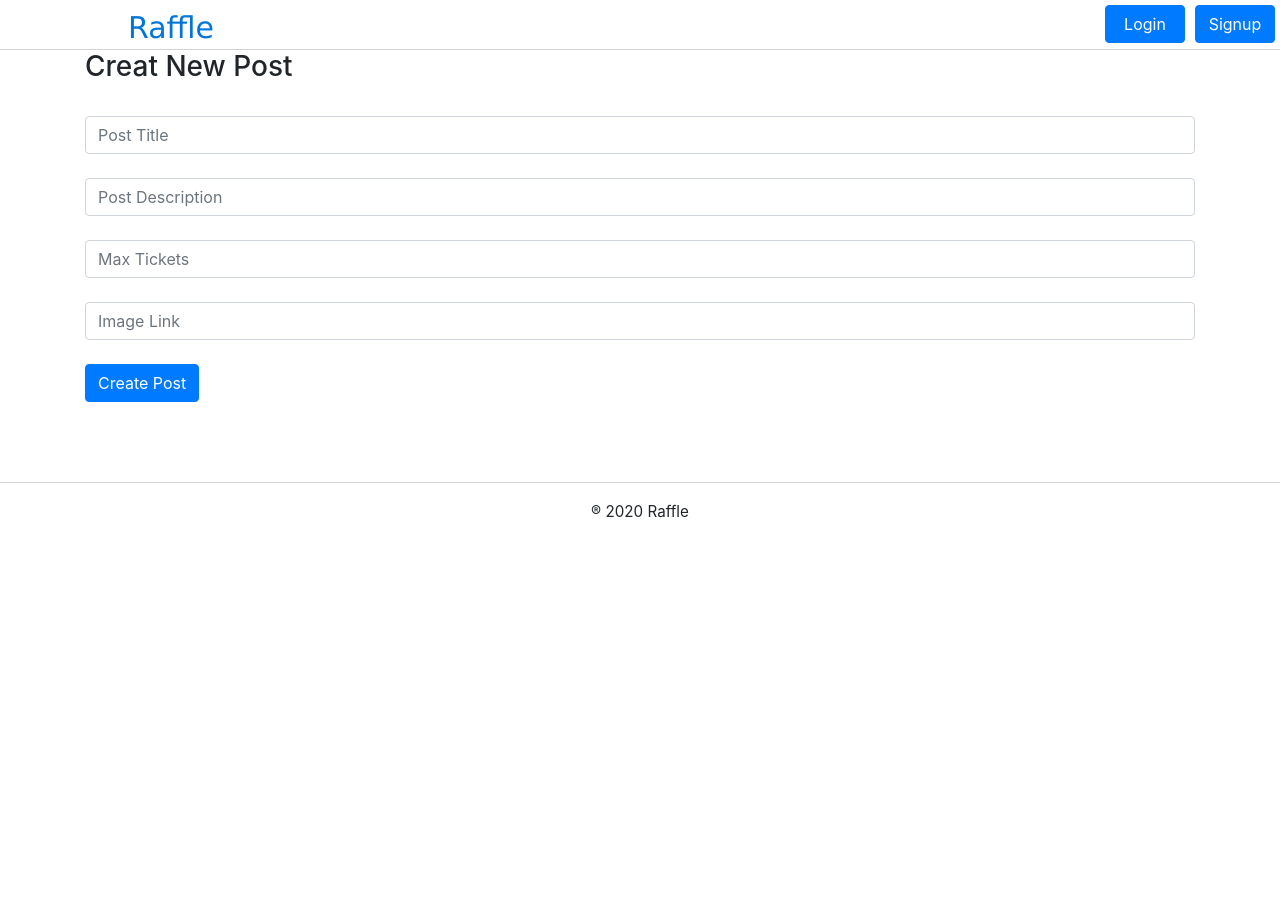
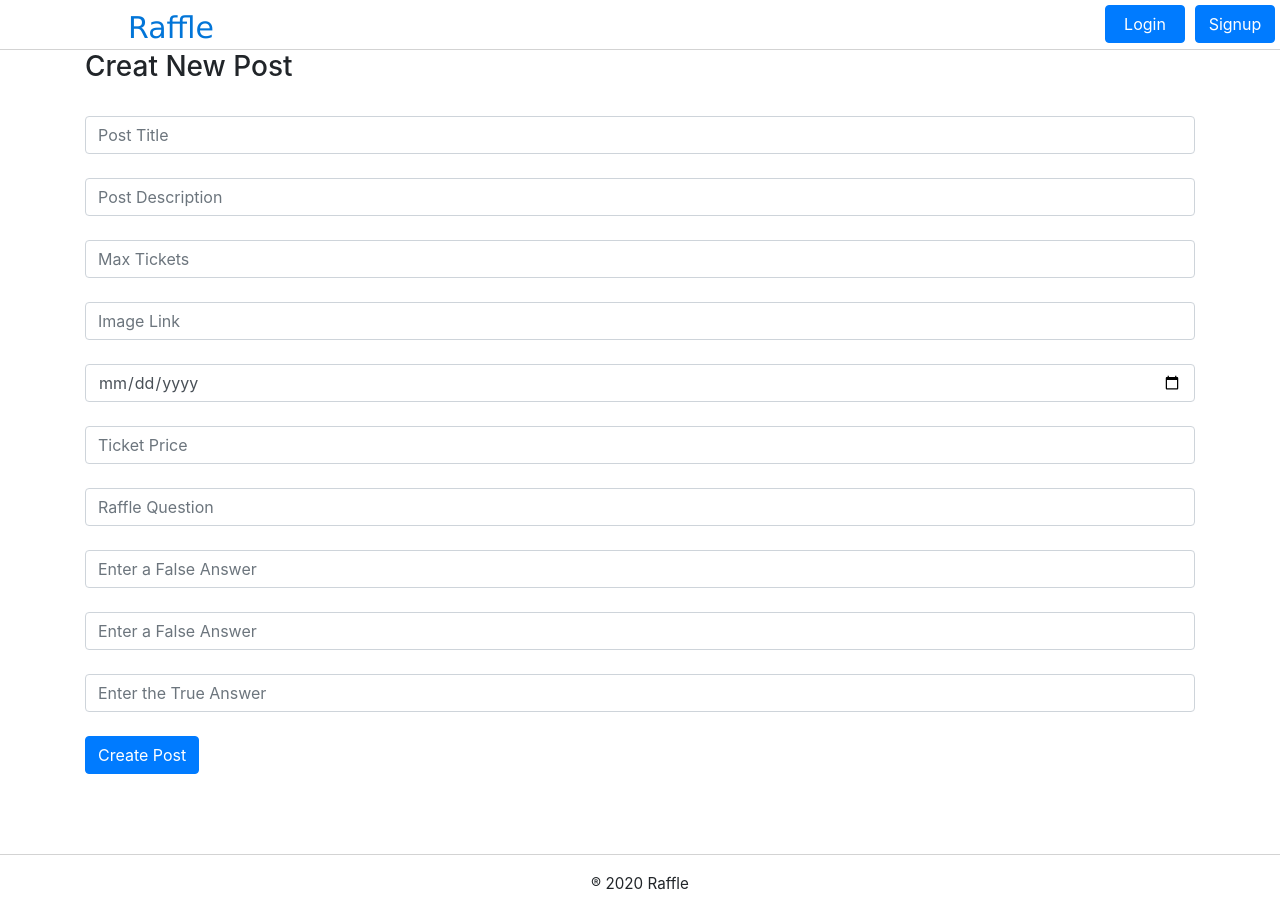
Before and after one commit to antonzaharia/raffle-app, a React (Create React App) app in the folder raffle-frontend/: page /admin/posts/new in a window 1280 px wide. Before the commit the page ends 800 px from the top, so only its background shows below. Built offline with nearby package versions, Linux system fonts and the light colour scheme.

Commit message:
admin create new post

```diff
--- a/raffle-frontend/src/actions/PostsActions.js
+++ b/raffle-frontend/src/actions/PostsActions.js
@@ -14,3 +14,13 @@ export function showPost(postId) {
       .then((post) => dispatch({ type: "SHOW_POST", payload: post }));
   };
 }
+export function newPost(post) {
+  return (dispatch) => {
+    fetch("http://localhost:3001/posts" ,{
+      method: "POST",
+      headers: { "Content-Type": "application/json" },
+      body: JSON.stringify(post),
+    }).then((resp) => resp.json())
+    .then((result) => dispatch({ type: "CREATE_POST", payload: result}));
+  }
+}
--- a/raffle-frontend/src/components/Posts/NewPostForm.js
+++ b/raffle-frontend/src/components/Posts/NewPostForm.js
@@ -1,29 +1,63 @@
 import React, { Component } from "react";
+import { connect } from 'react-redux'
 
 import Form from "react-bootstrap/Form";
 import Button from "react-bootstrap/Button"
+import { newPost } from "../../actions/PostsActions";
 
-export default class NewPostForm extends Component {
+class NewPostForm extends Component {
     constructor(props) {
         super(props);
         this.state = {
             title: "",
             description: "",
             maxtickets: "",
-            image: ""
+            image: "",
+            date: "",
+            price: "",
+            question: "",
+            answer1: "",
+            answer2: "",
+            answer3: ""
         }
     }
     handleChange = (event) => {
         this.setState({[event.target.name]: event.target.value})
     }
+    handleSubmit = (event) => {
+        event.preventDefault()
+        const post = {
+            title: this.state.title,
+            description: this.state.description,
+            max_tickets: this.state.maxtickets,
+            image: this.state.image,
+            date: this.state.date,
+            price: this.state.price,
+            question: this.state.question,
+            answer1: this.state.answer1,
+            answer2: this.state.answer2,
+            answer3: this.state.answer3
+        }
+        this.props.newPost(post)
+    }
 
   render() {
-    return <Form><br/>
+    return <Form onSubmit={this.handleSubmit}><br/>
         <Form.Control onChange={this.handleChange} value={this.state.title} name="title" type="text" placeholder="Post Title" /><br/>
         <Form.Control onChange={this.handleChange} value={this.state.description} name="description" type="textarea" placeholder="Post Description" /><br/>
         <Form.Control onChange={this.handleChange} value={this.state.maxtickets} name="maxtickets" type="number" placeholder="Max Tickets" /><br/>
         <Form.Control onChange={this.handleChange} value={this.state.image} name="image" type="text" placeholder="Image Link" /><br/>
+        <Form.Control onChange={this.handleChange} value={this.state.date} name="date" type="date" placeholder="Raffle Date" /><br/>
+        <Form.Control onChange={this.handleChange} value={this.state.price} name="price" type="text" placeholder="Ticket Price" /><br/>
+        <Form.Control onChange={this.handleChange} value={this.state.question} name="question" type="text" placeholder="Raffle Question" /><br/>
+        <Form.Control onChange={this.handleChange} value={this.state.answer1} name="answer1" type="text" placeholder="Enter a False Answer" /><br/>
+        <Form.Control onChange={this.handleChange} value={this.state.answer2} name="answer2" type="text" placeholder="Enter a False Answer" /><br/>
+        <Form.Control onChange={this.handleChange} value={this.state.answer3} name="answer3" type="text" placeholder="Enter the True Answer" /><br/>
         <Button type="submit">Create Post</Button>
     </Form>
   }
 }
+const mapDispatchToProps = dispatch => ({
+    newPost: post => dispatch(newPost(post))
+})
+export default connect(null, mapDispatchToProps)(NewPostForm)
--- a/raffle-frontend/src/reducers/PostsReducer.js
+++ b/raffle-frontend/src/reducers/PostsReducer.js
@@ -6,6 +6,8 @@ export default function PostsReducer(state = { posts: [], requesting: false }, a
             return {...state, posts: action.payload, requesting: false}
         case "SHOW_POST":
             return {...state, post: action.payload, requesting: false}
+        case "CREATE_POST":
+            return {...state, posts: [...state.posts, action.payload]}
         default:
             return state
     }
```
Also changed, not shown: 1 other file (tests, documents, lock files or other folders).
